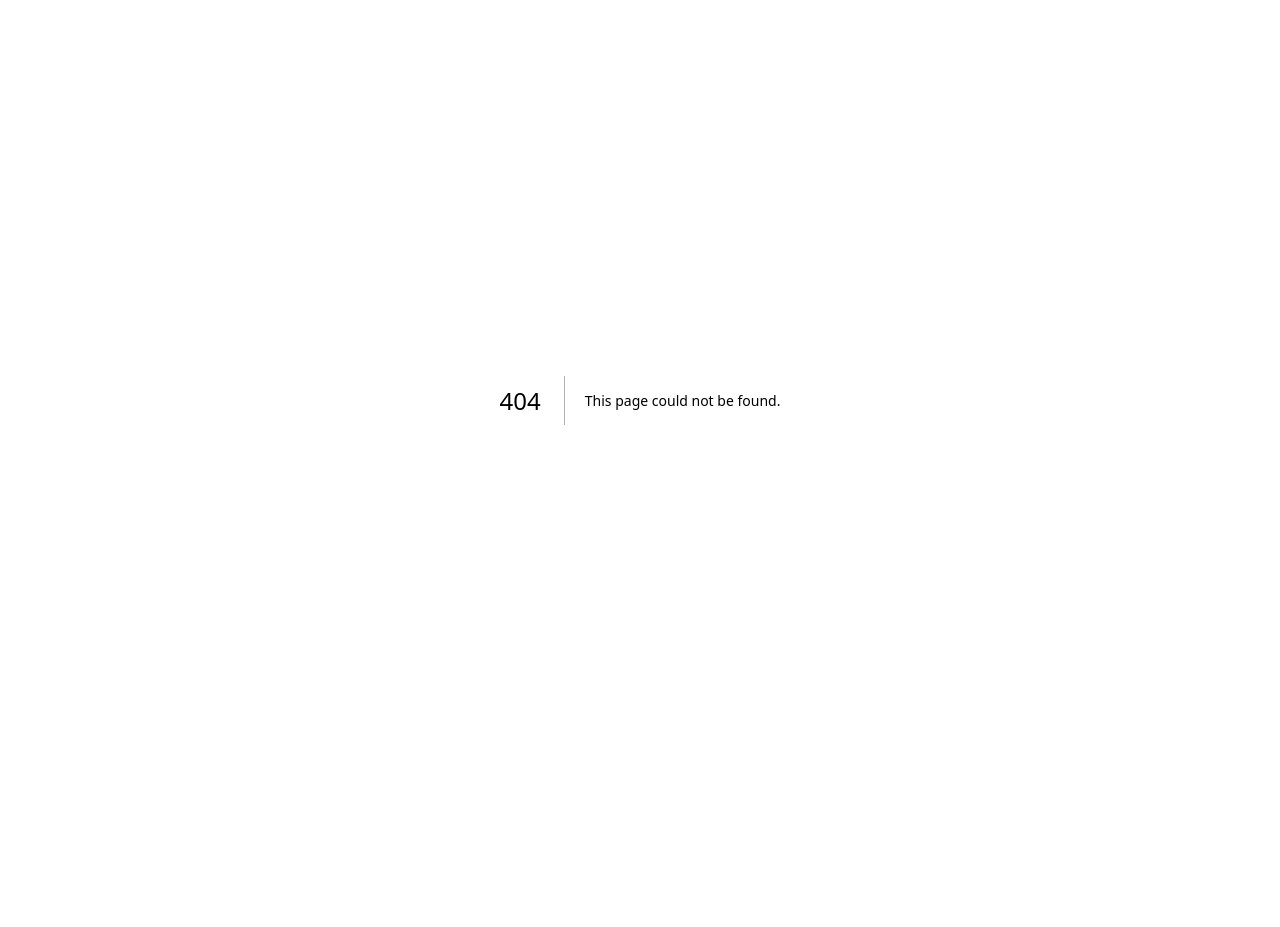
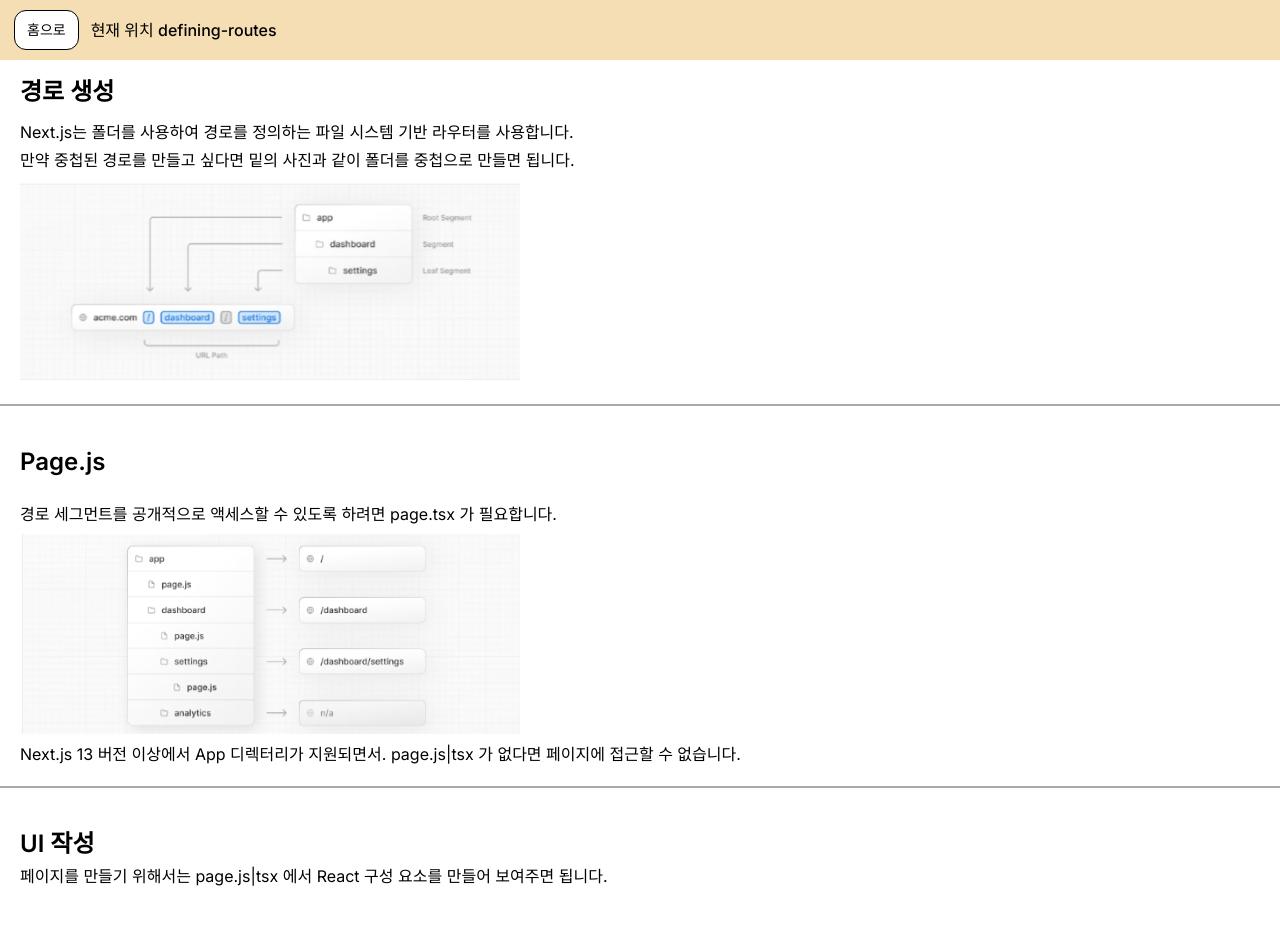
Before and after one commit to YDP-SPLOUNGE-CLUB/Next-Docs-Tutorial, a Next.js app: page /jks/defining-routes in a window 1280 px wide. Before the commit this address had no page. Shown: the top 927 px of the page. Before the commit the page ends 800 px from the top, so only its background shows below. Built offline with nearby package versions, Linux system fonts and the light colour scheme.

Commit message:
✨ Home Page / Routing Page 변경

```diff
--- a/src/app/jks/routing/page.tsx
+++ b/src/app/jks/defining-routes/page.tsx
@@ -19,7 +19,7 @@ const RouteIndexPage = () => {
         <div className={style.image}>
           <Image
             src={'/assets/img/routing_1.png'}
-            alt={'routing image 1'}
+            alt={'defining-routes image 1'}
             layout={'fill'}
             objectFit={'cover'}
           />
@@ -36,12 +36,24 @@ const RouteIndexPage = () => {
         <div className={style.image}>
           <Image
             src={'/assets/img/routing_2.png'}
-            alt={'routing image 1'}
+            alt={'defining-routes image 2'}
             layout={'fill'}
             objectFit={'cover'}
           />
         </div>
-        <p>pages 가없는 /dashboard/analytics 에는 접근할 수 없습니다.</p>
+        <p>
+          Next.js 13 버전 이상에서 App 디렉터리가 지원되면서.
+          page.js|tsx 가 없다면 페이지에 접근할 수 없습니다.
+        </p>
+      </div>
+      <div className={style.content}>
+        <div className={style.emptyLine}></div>
+        <div className={style.header}>
+          <h1>UI 작성</h1>
+          <div>
+            페이지를 만들기 위해서는 page.js|tsx 에서 React 구성 요소를 만들어 보여주면 됩니다.
+          </div>
+        </div>
       </div>
       <StepNavigation nextPage={{name: 'Page and Layouts', route: ''}}/>
     </div>
--- a/src/app/jks/routing/routing.module.scss
+++ b/src/app/jks/defining-routes/routing.module.scss
@@ -37,5 +37,6 @@
     width: 500px;
     height: 200px;
     position: relative;
+    margin-left: 20px;
   }
 }
--- a/src/app/jks/home/page.tsx
+++ b/src/app/jks/home/page.tsx
@@ -17,7 +17,7 @@ export default function HomePage() {
 
       <div className={style.list}>
         <ul> 1장
-          <li onClick={() => onClickRouter('routing')}> - Defining Route </li>
+          <li onClick={() => onClickRouter('defining-routes')}> - Defining Route </li>
           <li> - Pages and Layouts</li>
           <li> - Linking and Navigating</li>
           <li> - Loading UI and Streaming</li>
```
Also changed, not shown: src/app/jks/defining-routes/layout.tsx (renamed from src/app/jks/routing/layout.tsx).
